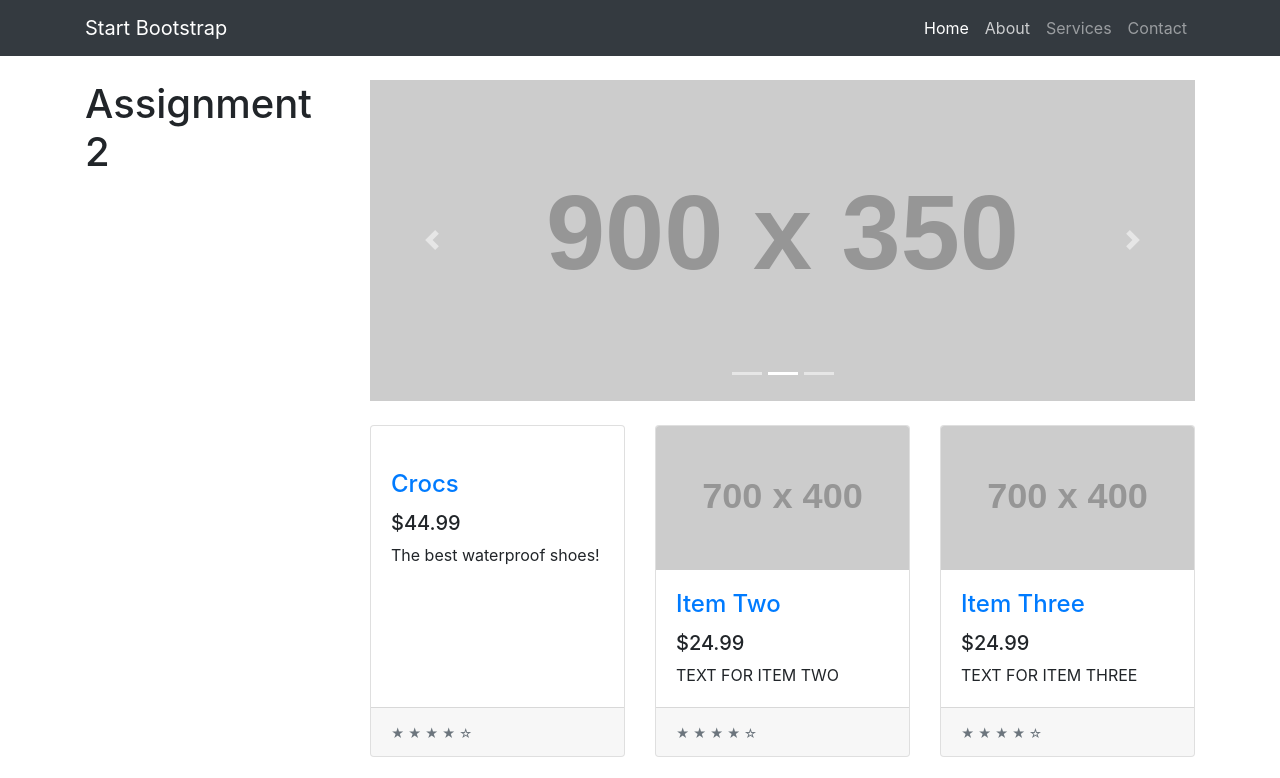
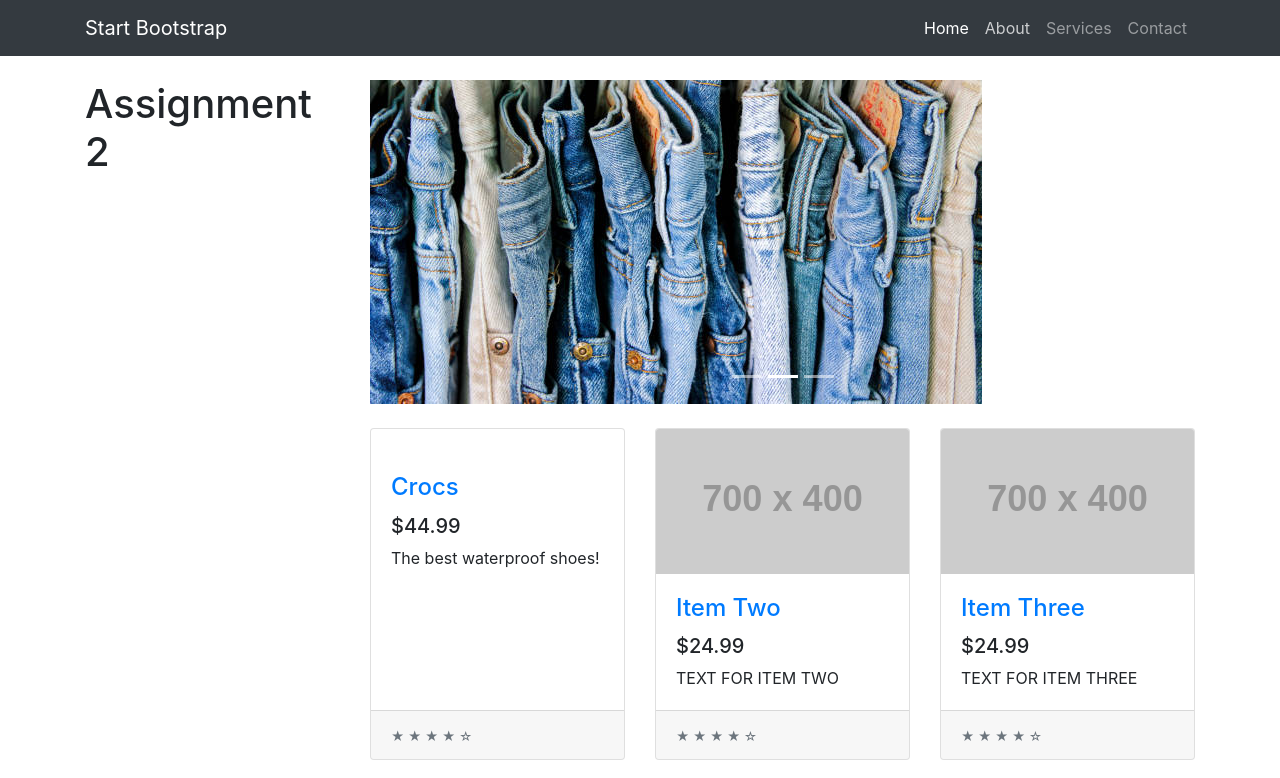
Before and after one commit to nelsop90/Assignment2, a website: page index.html in a window 1280 px wide. Both pictures are taken after a click on the link "About". Shown: the top 778 px of the page. Drawn offline with Linux system fonts and the light colour scheme; placeholder pictures from the web are drawn by us.

Commit message:
Spinny thingy image changes

```diff
--- a/index.html
+++ b/index.html
@@ -75,11 +75,11 @@
             </div>
             <div class="carousel-item">
       <!-- Second Image -->
-              <img class="d-block img-fluid" src="http://placehold.it/900x350" alt="Second slide">
+              <img class="d-block img-fluid" src="pictures/CoverImage2.jpg" alt="Second slide">
             </div>
             <div class="carousel-item">
       <!-- Third Image -->
-              <img class="d-block img-fluid" src="http://placehold.it/900x350" alt="Third slide">
+              <img class="d-block img-fluid" src="pictures/CoverImage3.jpg" alt="Third slide">
             </div>
           </div>
           <a class="carousel-control-prev" href="#carouselExampleIndicators" role="button" data-slide="prev">
```
Also changed, not shown: pictures/CoverImage2.jpg (added), pictures/CoverImage3.jpg (added).
